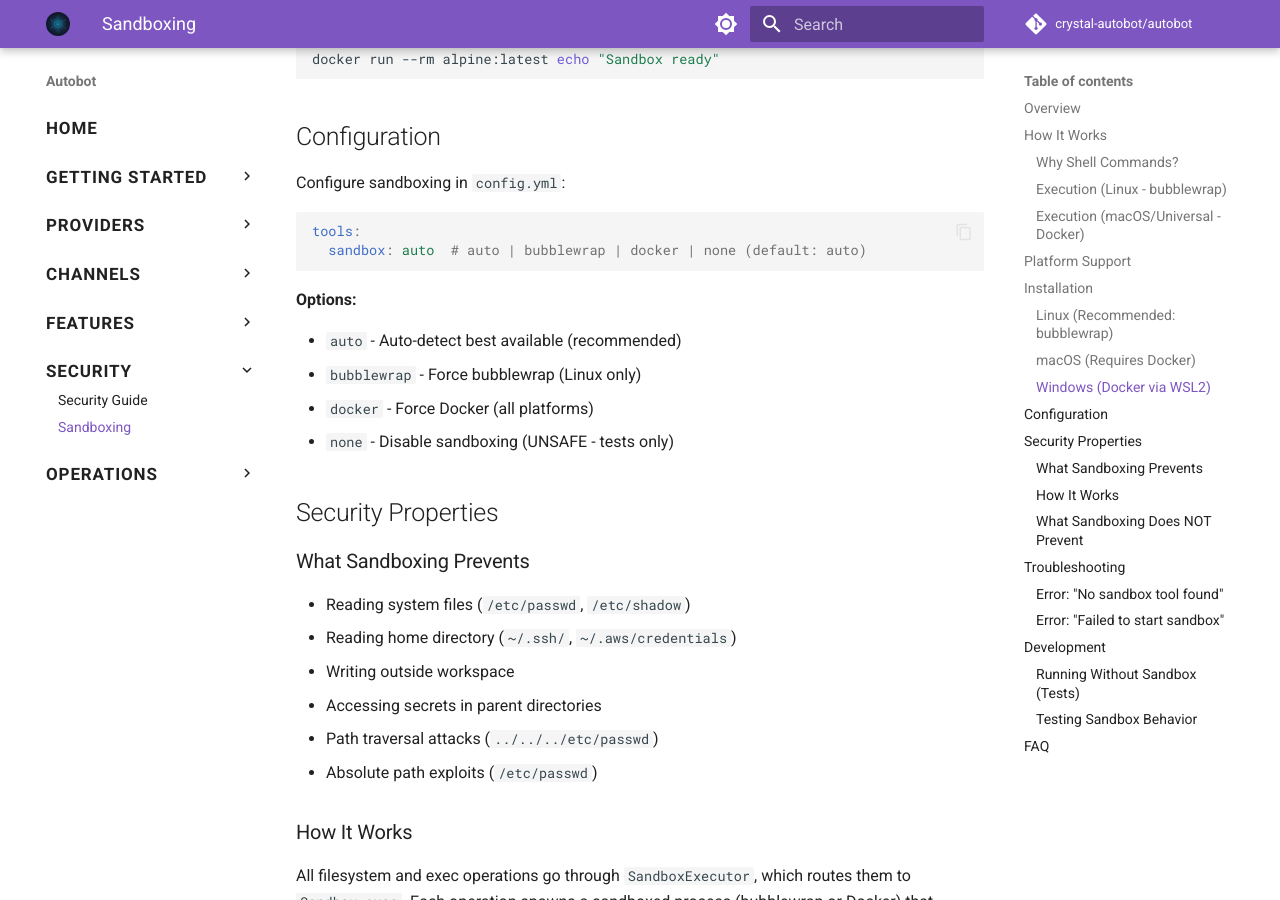
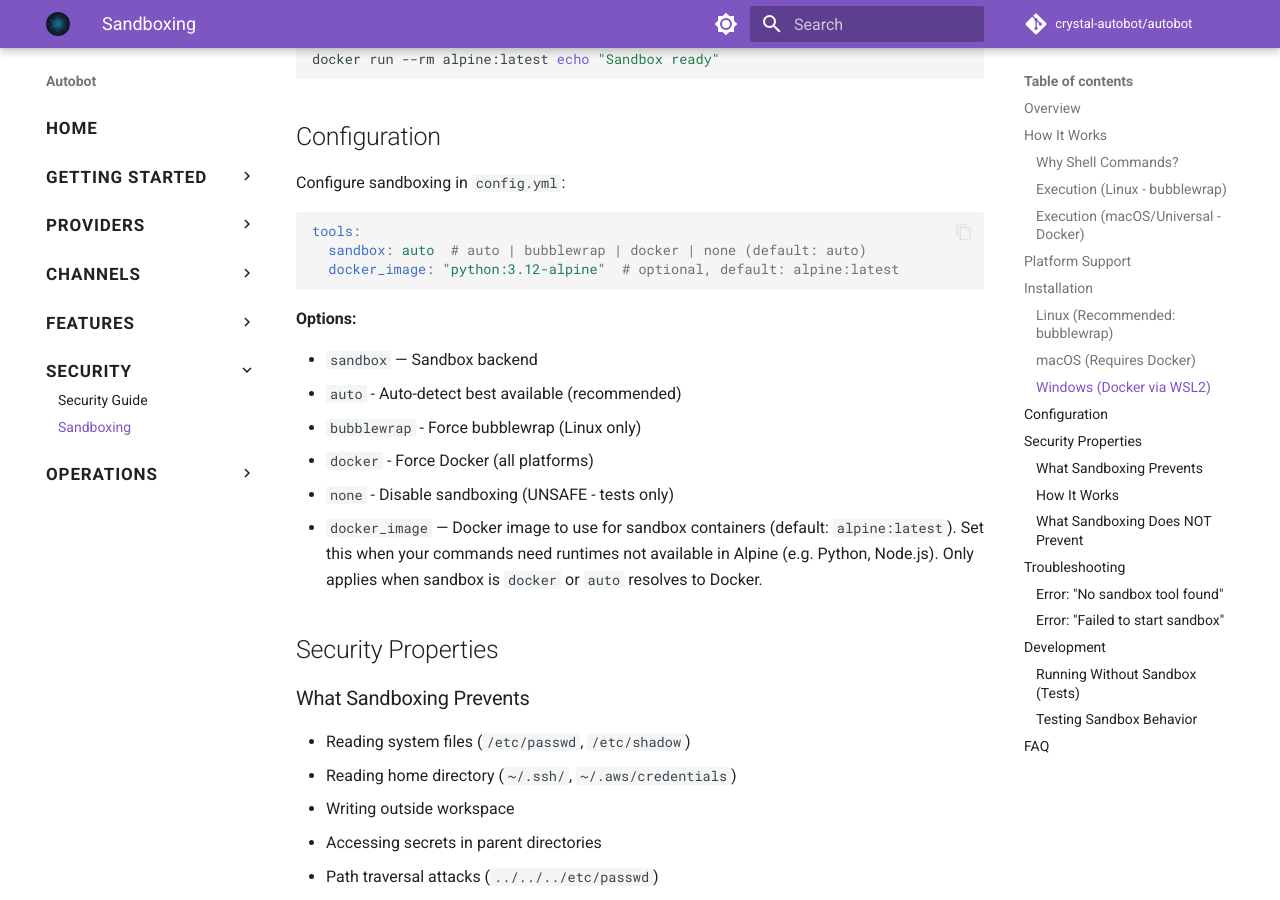
Before and after one commit to crystal-autobot/autobot, an MkDocs documentation site: the page built from docs/sandboxing.md, in a window 1280 px wide and 900 px high, scrolled down 2627 px. Built offline with MkDocs 1.6.1 and Material for MkDocs 9.7.7, drawn with Linux system fonts in a browser that asks for light colours; comment, search, counter and statistics services are not loaded.

Commit message:
feat(sandbox): add docker_image configuration option
Allow overriding the default Docker image (alpine:latest) used for
sandbox containers. Useful when commands need runtimes not available
in Alpine (e.g. Python, Node.js).

Configure via `tools.docker_image` in config.yml.

````diff
--- a/docs/sandboxing.md
+++ b/docs/sandboxing.md
@@ -117,14 +117,17 @@ Configure sandboxing in `config.yml`:
 ```yaml
 tools:
   sandbox: auto  # auto | bubblewrap | docker | none (default: auto)
+  docker_image: "python:3.12-alpine"  # optional, default: alpine:latest
 ```
 
 **Options:**
 
-- `auto` - Auto-detect best available (recommended)
-- `bubblewrap` - Force bubblewrap (Linux only)
-- `docker` - Force Docker (all platforms)
-- `none` - Disable sandboxing (UNSAFE - tests only)
+- `sandbox` — Sandbox backend
+  - `auto` - Auto-detect best available (recommended)
+  - `bubblewrap` - Force bubblewrap (Linux only)
+  - `docker` - Force Docker (all platforms)
+  - `none` - Disable sandboxing (UNSAFE - tests only)
+- `docker_image` — Docker image to use for sandbox containers (default: `alpine:latest`). Set this when your commands need runtimes not available in Alpine (e.g. Python, Node.js). Only applies when sandbox is `docker` or `auto` resolves to Docker.
 
 ## Security Properties
 
````
Also changed, not shown: docs/configuration.md (+3 -0 lines), 3 other files.
